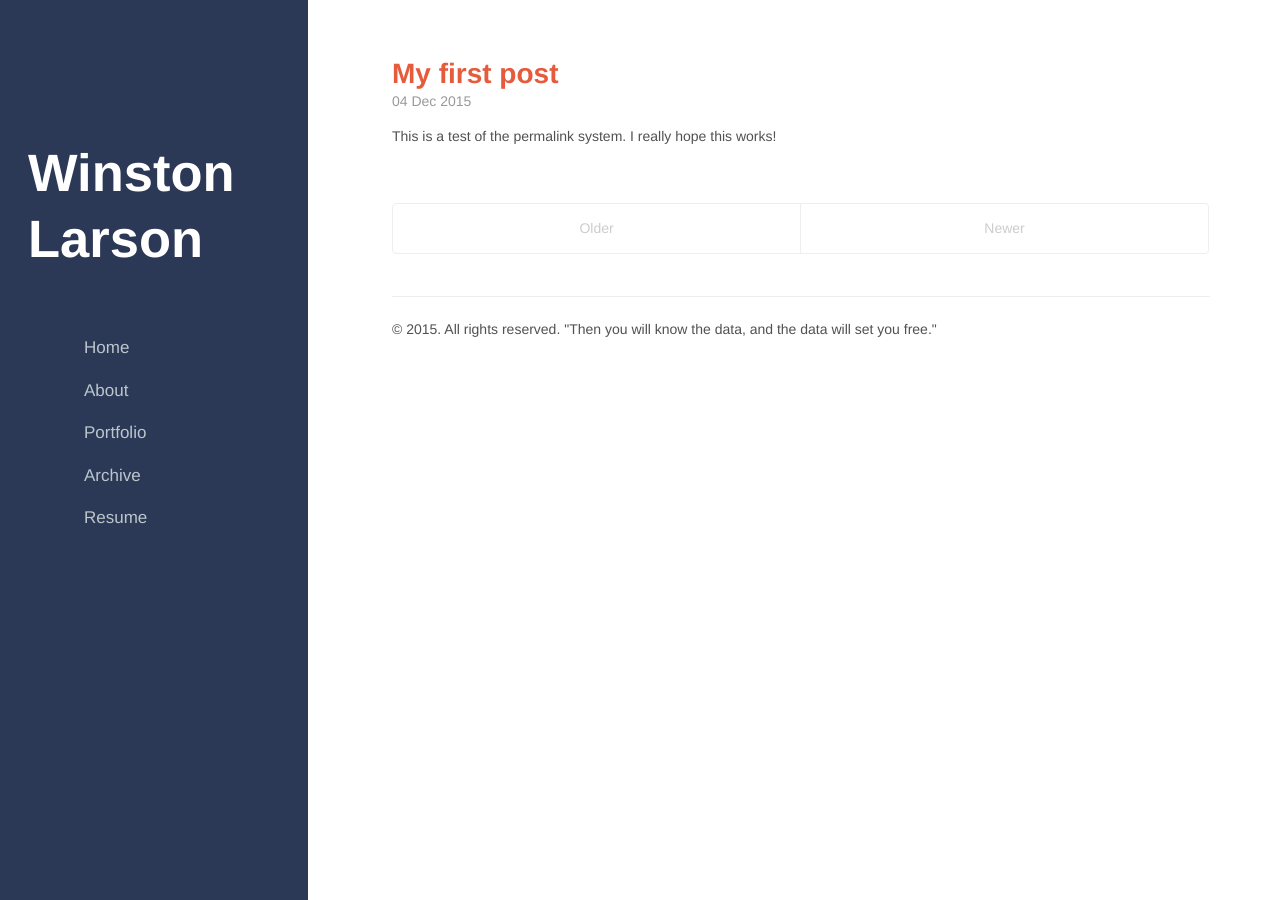
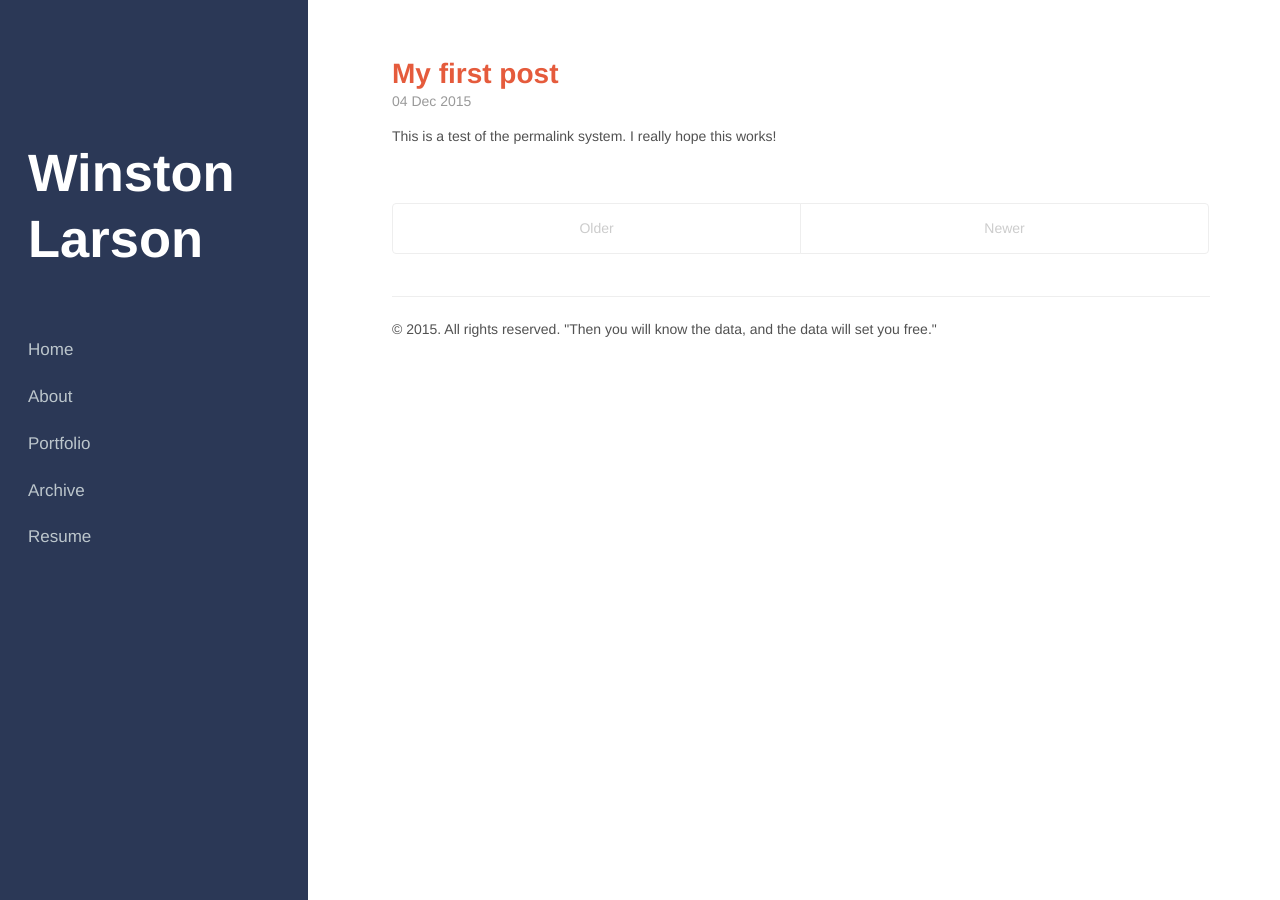
Before and after one commit to winstonlarson/old_website, a Jekyll site: the page built from index.html, in a window 1280 px wide. Built offline with Jekyll 4.4.1, drawn with Linux system fonts in a browser that asks for light colours; some web fonts are replaced; the list of posts is cut into pages by our own code.

Commit message:
more colors

```diff
--- a/public/css/hyde.css
+++ b/public/css/hyde.css
@@ -94,10 +94,9 @@
   margin-bottom: 1rem;
 }
 .sidebar-nav-item {
-  padding-left: 4rem;
-  padding-right: 4rem;
-  display: block;
-  line-height: 2.5;
+  display: table-row;
+  color: #2B3856;
+  line-height: 2.75;
   font-size: 17px;
 }
 a.sidebar-nav-item:hover,
```
